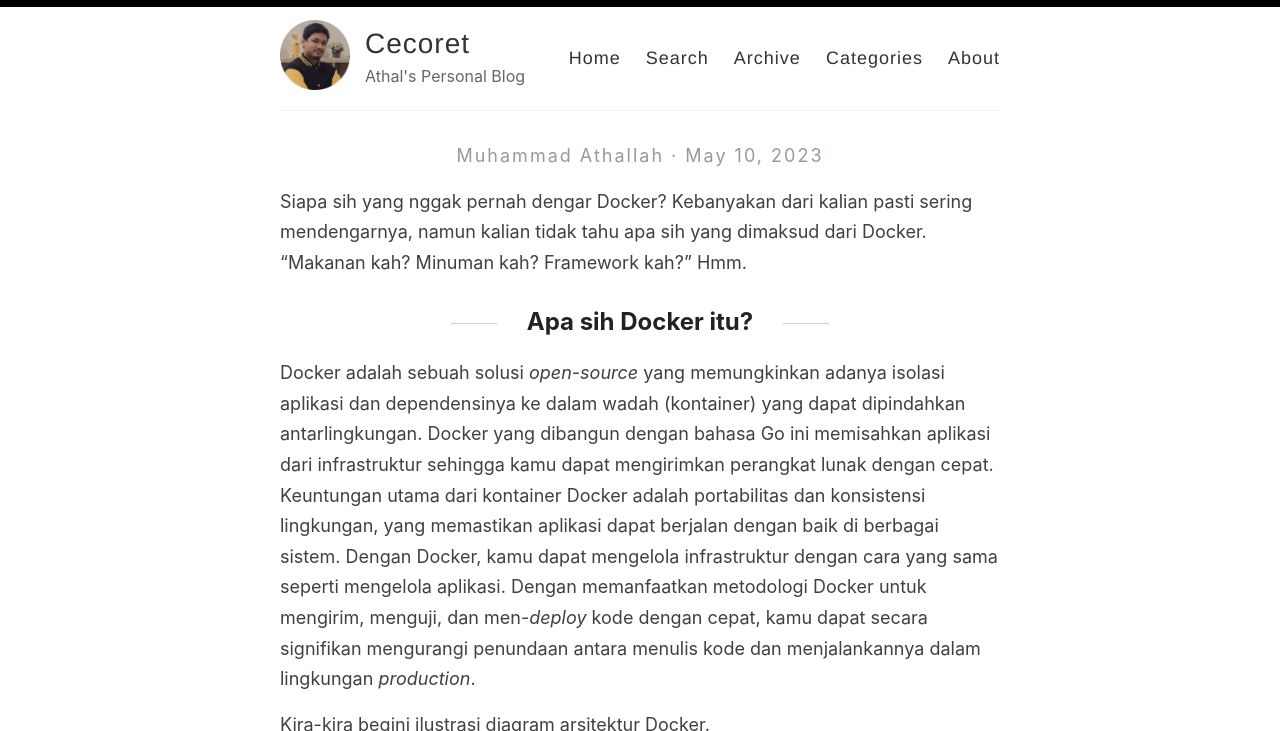
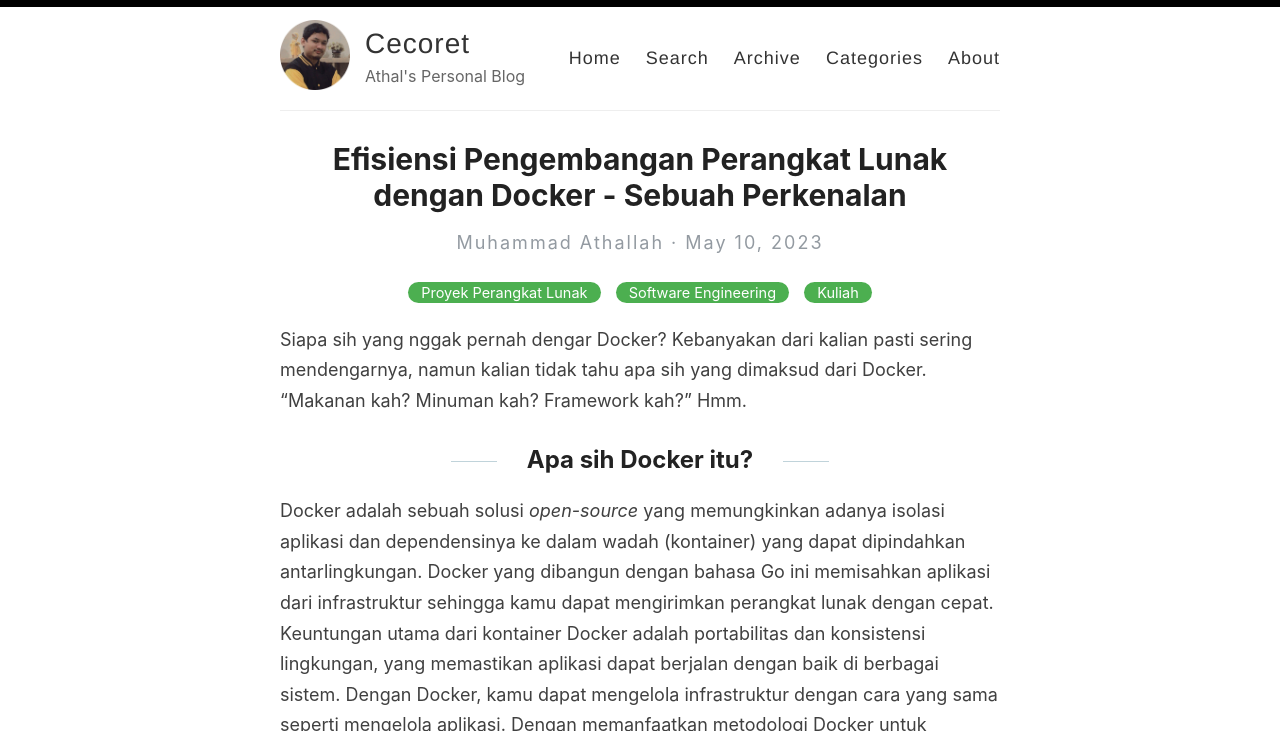
Before and after one commit to determinedguy/cecoret, a Jekyll site: the page built from _posts/2023-5-10-intro-to-docker.md, in a window 1280 px wide and 900 px high, cut to the strip 0-731 px from the top of the window. Built offline with Jekyll 4.4.1, drawn with Linux system fonts in a browser that asks for light colours; our own code applies the rules of GitHub Pages for plain Markdown files.

Commit message:
fix: title

```diff
--- a/_posts/2023-5-10-intro-to-docker.md
+++ b/_posts/2023-5-10-intro-to-docker.md
@@ -1,6 +1,6 @@
 ---
 layout: post
-title: Efisiensi Pengembangan Perangkat Lunak dengan Docker: Sebuah Perkenalan
+title: Efisiensi Pengembangan Perangkat Lunak dengan Docker - Sebuah Perkenalan
 categories: [Proyek Perangkat Lunak, Software Engineering, Kuliah]
 ---
 
```
